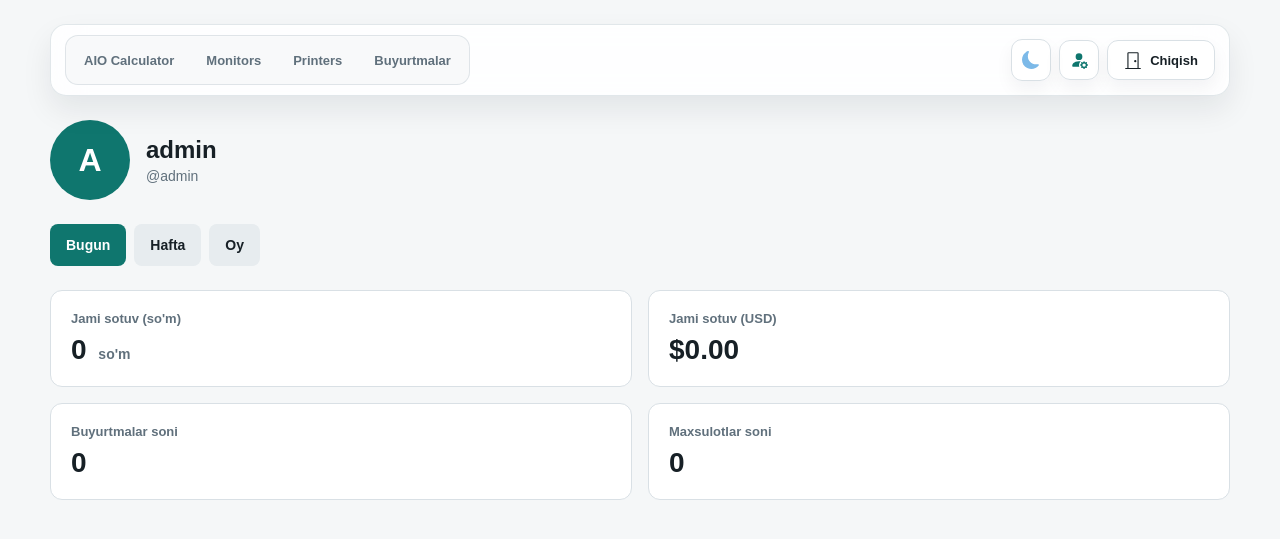
After one commit to shahbozshirinboyev/calculator.teratech.uz, a Django app: page /orders/profile/ in a window 1280 px wide. The commit adds this page. Shown: the top 539 px of the page. Run offline with Django 5.2, Linux system fonts and the light colour scheme; a user stored in the database is signed in; data comes from the database, SQL or seed files in the repository; both versions use the stored data as it was after the commit.

Commit message:
change profile section

```diff
--- /dev/null
+++ b/orders/templates/orders/seller_profile.html
@@ -0,0 +1,151 @@
+{% extends "base.html" %}
+{% block title %}Profil{% endblock %}
+
+{% block extra_css %}
+.rate-bar {
+  display: none !important;
+}
+.profile-layout {
+  margin-top: 24px;
+}
+.profile-header {
+  display: flex;
+  align-items: center;
+  gap: 16px;
+  margin-bottom: 24px;
+}
+.profile-avatar {
+  width: 80px;
+  height: 80px;
+  border-radius: 50%;
+  background: var(--accent);
+  display: flex;
+  align-items: center;
+  justify-content: center;
+  font-size: 32px;
+  font-weight: 800;
+  color: white;
+}
+.profile-info h1 {
+  font-size: 24px;
+  font-weight: 800;
+  margin: 0;
+}
+.profile-info p {
+  font-size: 14px;
+  color: var(--muted);
+  margin: 4px 0 0 0;
+}
+
+.period-tabs {
+  display: flex;
+  gap: 8px;
+  margin-bottom: 24px;
+}
+.period-tab {
+  padding: 8px 16px;
+  border-radius: 8px;
+  border: none;
+  background: var(--btn-secondary-bg);
+  color: var(--btn-secondary-color);
+  font-weight: 700;
+  font-size: 14px;
+  cursor: pointer;
+  transition: background 0.15s, color 0.15s;
+}
+.period-tab:hover {
+  background: var(--toggle-bg);
+}
+.period-tab.active {
+  background: var(--accent);
+  color: white;
+}
+
+.stats-grid {
+  display: grid;
+  grid-template-columns: repeat(2, 1fr);
+  gap: 16px;
+}
+.stat-card {
+  background: var(--panel);
+  border: 1px solid var(--line);
+  border-radius: 12px;
+  padding: 20px;
+}
+.stat-card h3 {
+  font-size: 13px;
+  color: var(--muted);
+  margin: 0 0 8px 0;
+  font-weight: 700;
+}
+.stat-value {
+  font-size: 28px;
+  font-weight: 800;
+  color: var(--text);
+}
+.stat-value small {
+  font-size: 14px;
+  font-weight: 600;
+  color: var(--muted);
+  margin-left: 4px;
+}
+
+@media (max-width: 640px) {
+  .stats-grid {
+    grid-template-columns: 1fr;
+  }
+  .profile-header {
+    flex-direction: column;
+    align-items: flex-start;
+  }
+}
+{% endblock %}
+
+{% block content %}
+<div class="profile-layout">
+  <div class="profile-header">
+    <div class="profile-avatar">
+      {{ user.get_full_name|default:user.username|slice:":1"|upper }}
+    </div>
+    <div class="profile-info">
+      <h1>{{ user.get_full_name|default:user.username }}</h1>
+      <p>@{{ user.username }}</p>
+    </div>
+  </div>
+
+  <div class="period-tabs">
+    <button class="period-tab {% if period == 'today' %}active{% endif %}" onclick="setPeriod('today')">Bugun</button>
+    <button class="period-tab {% if period == 'week' %}active{% endif %}" onclick="setPeriod('week')">Hafta</button>
+    <button class="period-tab {% if period == 'month' %}active{% endif %}" onclick="setPeriod('month')">Oy</button>
+  </div>
+
+  <div class="stats-grid">
+    <div class="stat-card">
+      <h3>Jami sotuv (so'm)</h3>
+      <div class="stat-value">{{ stats.total_uzs|floatformat:0 }} <small>so'm</small></div>
+    </div>
+    <div class="stat-card">
+      <h3>Jami sotuv (USD)</h3>
+      <div class="stat-value">${{ stats.total_usd|floatformat:2 }}</div>
+    </div>
+    <div class="stat-card">
+      <h3>Buyurtmalar soni</h3>
+      <div class="stat-value">{{ stats.order_count }}</div>
+    </div>
+    <div class="stat-card">
+      <h3>Maxsulotlar soni</h3>
+      <div class="stat-value">{{ stats.total_items }}</div>
+    </div>
+  </div>
+</div>
+{% endblock %}
+
+{% block extra_js %}
+<script>
+function setPeriod(period) {
+  const url = new URL(window.location.href);
+  url.searchParams.set('period', period);
+  window.location.href = url.toString();
+}
+</script>
+{% endblock %}
--- a/orders/urls.py
+++ b/orders/urls.py
@@ -10,4 +10,5 @@ urlpatterns = [
     path("<int:pk>/", views.order_detail, name="detail"),
     path("<int:pk>/status/", views.order_update_status, name="update_status"),
     path("leaderboard/", views.leaderboard, name="leaderboard"),
+    path("profile/", views.seller_profile, name="profile"),
 ]
--- a/orders/views.py
+++ b/orders/views.py
@@ -32,6 +32,8 @@ def _parse_decimal(value, default=Decimal("0")):
 @login_required
 def order_list(request):
     from calculator.models import CalculatorSettings
+    from django.utils import timezone
+    from collections import defaultdict
 
     # USD kursini olish
     try:
@@ -42,13 +44,24 @@ def order_list(request):
 
     tab = request.GET.get("tab", "queue")  # queue | done | all
 
-    queue_qs = Order.queue_queryset().prefetch_related("items").select_related("sold_by")
-    done_qs = Order.objects.filter(
-        production_status__in=[
-            Order.ProductionStatus.DELIVERED,
-            Order.ProductionStatus.CANCELLED,
-        ]
-    ).prefetch_related("items").select_related("sold_by").order_by("-updated_at")
+    # Base querysets: if superuser, show all; else only own orders
+    if request.user.is_superuser:
+        queue_qs = Order.queue_queryset().prefetch_related("items").select_related("sold_by")
+        done_qs = Order.objects.filter(
+            production_status__in=[
+                Order.ProductionStatus.DELIVERED,
+                Order.ProductionStatus.CANCELLED,
+            ]
+        ).prefetch_related("items").select_related("sold_by").order_by("-updated_at")
+    else:
+        queue_qs = Order.queue_queryset().filter(sold_by=request.user).prefetch_related("items").select_related("sold_by")
+        done_qs = Order.objects.filter(
+            production_status__in=[
+                Order.ProductionStatus.DELIVERED,
+                Order.ProductionStatus.CANCELLED,
+            ],
+            sold_by=request.user
+        ).prefetch_related("items").select_related("sold_by").order_by("-updated_at")
 
     # Filters (apply to both tabs)
     sold_by = request.GET.get("sold_by")
@@ -58,7 +71,7 @@ def order_list(request):
     date_to = request.GET.get("date_to")
 
     def apply_filters(qs):
-        if sold_by:
+        if sold_by and request.user.is_superuser:
             qs = qs.filter(sold_by_id=sold_by)
         if delivery_type:
             qs = qs.filter(delivery_type=delivery_type)
@@ -73,16 +86,38 @@ def order_list(request):
     queue_qs = apply_filters(queue_qs)
     done_qs = apply_filters(done_qs)
 
-    sellers = User.objects.filter(orders__isnull=False).distinct().order_by("username")
+    # Group orders by date
+    def group_by_date(orders):
+        groups = defaultdict(list)
+        today = timezone.now().date()
+        for order in orders:
+            order_date = order.created_at.date()
+            groups[order_date].append(order)
+        # Sort groups by date descending
+        sorted_groups = sorted(groups.items(), key=lambda x: x[0], reverse=True)
+        # Add "is_today" flag
+        return [(date, orders, date == today) for date, orders in sorted_groups]
+
+    queue_groups = group_by_date(queue_qs) if tab in ("queue", "all") else []
+    done_groups = group_by_date(done_qs) if tab in ("done", "all") else []
+
+    # For superusers, show all sellers in filter; for others, no seller filter
+    if request.user.is_superuser:
+        sellers = User.objects.filter(orders__isnull=False).distinct().order_by("username")
+    else:
+        sellers = []
 
     return render(request, "orders/order_list.html", {
         "active_nav": "orders",
         "tab": tab,
-        "queue_orders": queue_qs if tab in ("queue", "all") else [],
-        "done_orders": done_qs if tab in ("done", "all") else [],
-        "queue_count": Order.queue_queryset().count(),
+        "queue_groups": queue_groups,
+        "done_groups": done_groups,
+        "queue_count": Order.queue_queryset().count() if request.user.is_superuser else Order.queue_queryset().filter(sold_by=request.user).count(),
         "done_count": Order.objects.filter(
             production_status__in=[Order.ProductionStatus.DELIVERED, Order.ProductionStatus.CANCELLED]
+        ).count() if request.user.is_superuser else Order.objects.filter(
+            production_status__in=[Order.ProductionStatus.DELIVERED, Order.ProductionStatus.CANCELLED],
+            sold_by=request.user
         ).count(),
         "sellers": sellers,
         "usd_rate": usd_rate,
@@ -333,6 +368,61 @@ def leaderboard(request):
     })
 
 
+@login_required
+def seller_profile(request):
+    from calculator.models import CalculatorSettings
+    from django.utils import timezone
+    from django.db.models import Sum, Count
+
+    # USD kursini olish
+    try:
+        settings = CalculatorSettings.objects.first()
+        usd_rate = int(settings.usd_rate) if settings and settings.usd_rate else 12850
+    except:
+        usd_rate = 12850
+
+    period = request.GET.get("period", "today")  # today, week, month
+    now = timezone.now()
+
+    if period == "today":
+        date_filter = Q(created_at__date=now.date())
+    elif period == "week":
+        week_start = now.date() - timezone.timedelta(days=now.weekday())
+        date_filter = Q(created_at__date__gte=week_start)
+    elif period == "month":
+        date_filter = Q(created_at__year=now.year, created_at__month=now.month)
+    else:
+        date_filter = Q()
+
+    # Only show user's own orders
+    active_filter = date_filter & ~Q(production_status=Order.ProductionStatus.CANCELLED) & Q(sold_by=request.user)
+
+    # Calculate stats
+    stats = Order.objects.filter(active_filter).aggregate(
+        total_usd=Sum("total_price_usd"),
+        total_uzs=Sum("total_price_uzs"),
+        order_count=Count("id"),
+    )
+
+    # Calculate total items sold
+    total_items = OrderItem.objects.filter(
+        order__sold_by=request.user,
+        order__in=Order.objects.filter(active_filter),
+    ).aggregate(total_units=Sum("quantity"))["total_units"] or 0
+
+    return render(request, "orders/seller_profile.html", {
+        "active_nav": "profile",
+        "period": period,
+        "stats": {
+            "total_usd": stats["total_usd"] or Decimal("0"),
+            "total_uzs": stats["total_uzs"] or Decimal("0"),
+            "order_count": stats["order_count"] or 0,
+            "total_items": total_items,
+        },
+        "usd_rate": usd_rate,
+    })
+
+
 def _save_order(request, instance=None):
     """Create or update an Order + its OrderItems from POST data."""
     post = request.POST
--- a/templates/base.html
+++ b/templates/base.html
@@ -799,7 +799,7 @@
               <path d="M6 .278a.77.77 0 0 1 .08.858 7.2 7.2 0 0 0-.878 3.46c0 4.021 3.278 7.277 7.318 7.277q.792-.001 1.533-.16a.79.79 0 0 1 .81.316.73.73 0 0 1-.031.893A8.35 8.35 0 0 1 8.344 16C3.734 16 0 12.286 0 7.71 0 4.266 2.114 1.312 5.124.06A.75.75 0 0 1 6 .278"/>
             </svg>
           </button>
-          <a class="admin-link" href="{% url 'calculator:profile' %}" title="Mening profilim">
+          <a class="admin-link" href="{% url 'orders:profile' %}" title="Mening profilim">
             <svg xmlns="http://www.w3.org/2000/svg" width="20" height="20" fill="currentColor" viewBox="0 0 16 16">
               <path d="M11 5a3 3 0 1 1-6 0 3 3 0 0 1 6 0m-9 8c0 1 1 1 1 1h5.256A4.5 4.5 0 0 1 8 12.5a4.5 4.5 0 0 1 1.544-3.393Q8.844 9.002 8 9c-5 0-6 3-6 4m9.886-3.54c.18-.613 1.048-.613 1.229 0l.043.148a.64.64 0 0 0 .921.382l.136-.074c.561-.306 1.175.308.87.869l-.075.136a.64.64 0 0 0 .382.92l.149.045c.612.18.612 1.048 0 1.229l-.15.043a.64.64 0 0 0-.38.921l.074.136c.305.561-.309 1.175-.87.87l-.136-.075a.64.64 0 0 0-.92.382l-.045.149c-.18.612-1.048.612-1.229 0l-.043-.15a.64.64 0 0 0-.921-.38l-.136.074c-.561.305-1.175-.309-.87-.87l.075-.136a.64.64 0 0 0-.382-.92l-.148-.045c-.613-.18-.613-1.048 0-1.229l.148-.043a.64.64 0 0 0 .382-.921l-.074-.136c-.306-.561.308-1.175.869-.87l.136.075a.64.64 0 0 0 .92-.382zM14 12.5a1.5 1.5 0 1 0-3 0 1.5 1.5 0 0 0 3 0"/>
             </svg>
```
Also changed, not shown: orders/templates/orders/order_list.html (+47 -9 lines), db.sqlite3.
